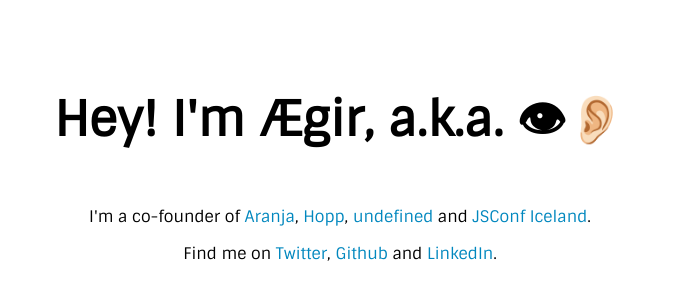
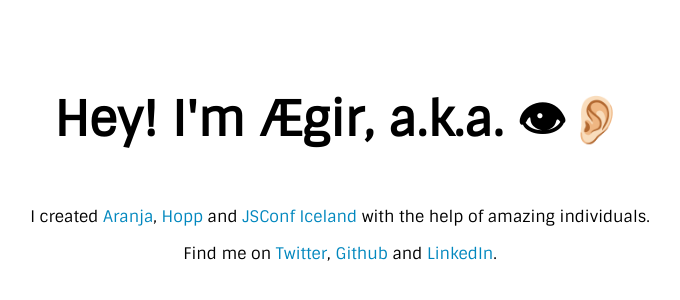
Before and after one commit to thorsteinsson/thorsteinsson, a plain HTML site: page index.html in a window 1280 px wide. Shown: the part 238-538 px from the top of the page, without its empty margins (300-980 px from the left). Drawn offline with Linux system fonts and the light colour scheme.

Commit message:
Rephrase

```diff
--- a/index.html
+++ b/index.html
@@ -52,7 +52,7 @@
   </head>
   <body>
     <h1>Hey! I'm Ægir, a.k.a. 👁👂🏻</h1>
-    <p>I'm a co-founder of <a href="https://aranja.com">Aranja</a>, <a href="https://hopp.bike"/>Hopp</a>, <a href="https://undefined.software">undefined</a> and <a href="https://jsconf.is">JSConf Iceland</a>.</p>
+    <p>I created <a href="https://aranja.com">Aranja</a>, <a href="https://hopp.bike"/>Hopp</a> and <a href="https://jsconf.is">JSConf Iceland</a> with the help of amazing individuals.</p>
     <p>Find me on <a href="https://twitter.com/thorsteinsson">Twitter</a>, <a href="https://github.com/thorsteinsson">Github</a> and <a href="http://www.linkedin.com/in/thorsteinsson">LinkedIn</a>.</p>
   </body>
 </html>
```
